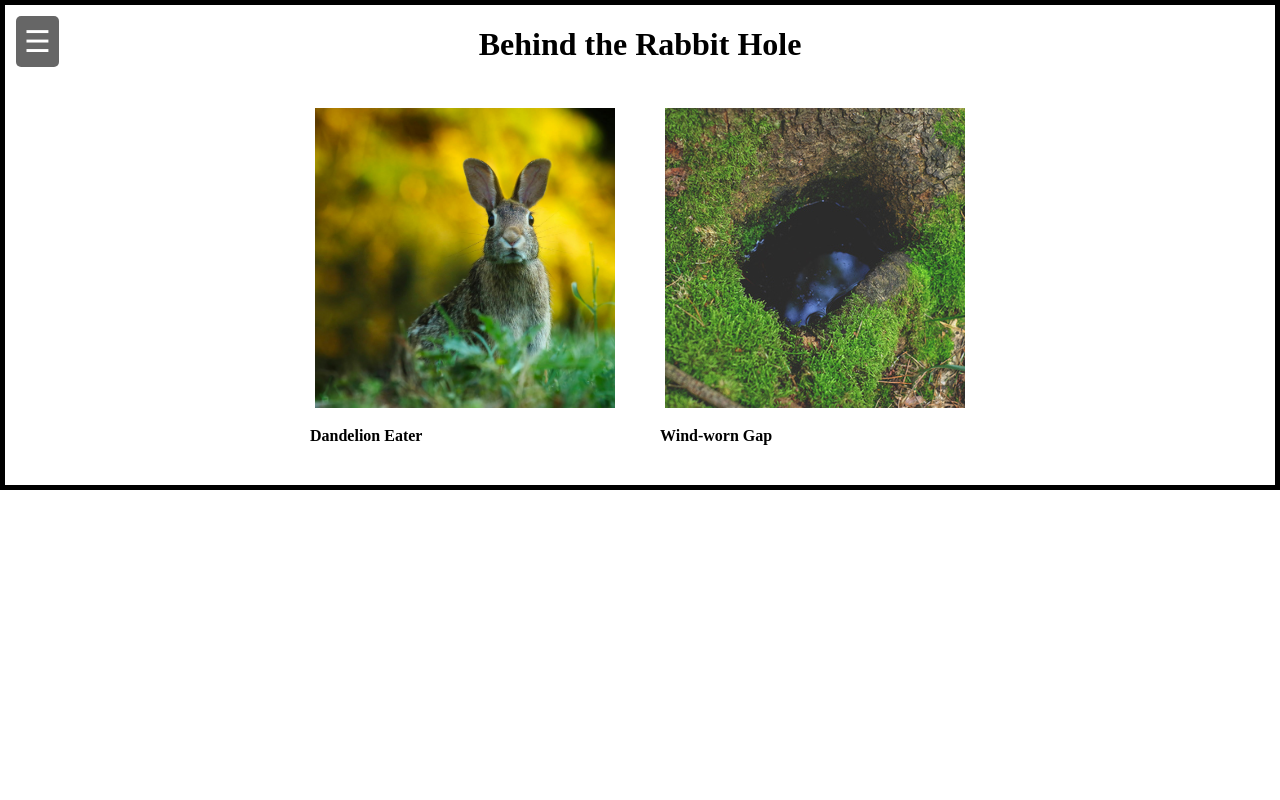
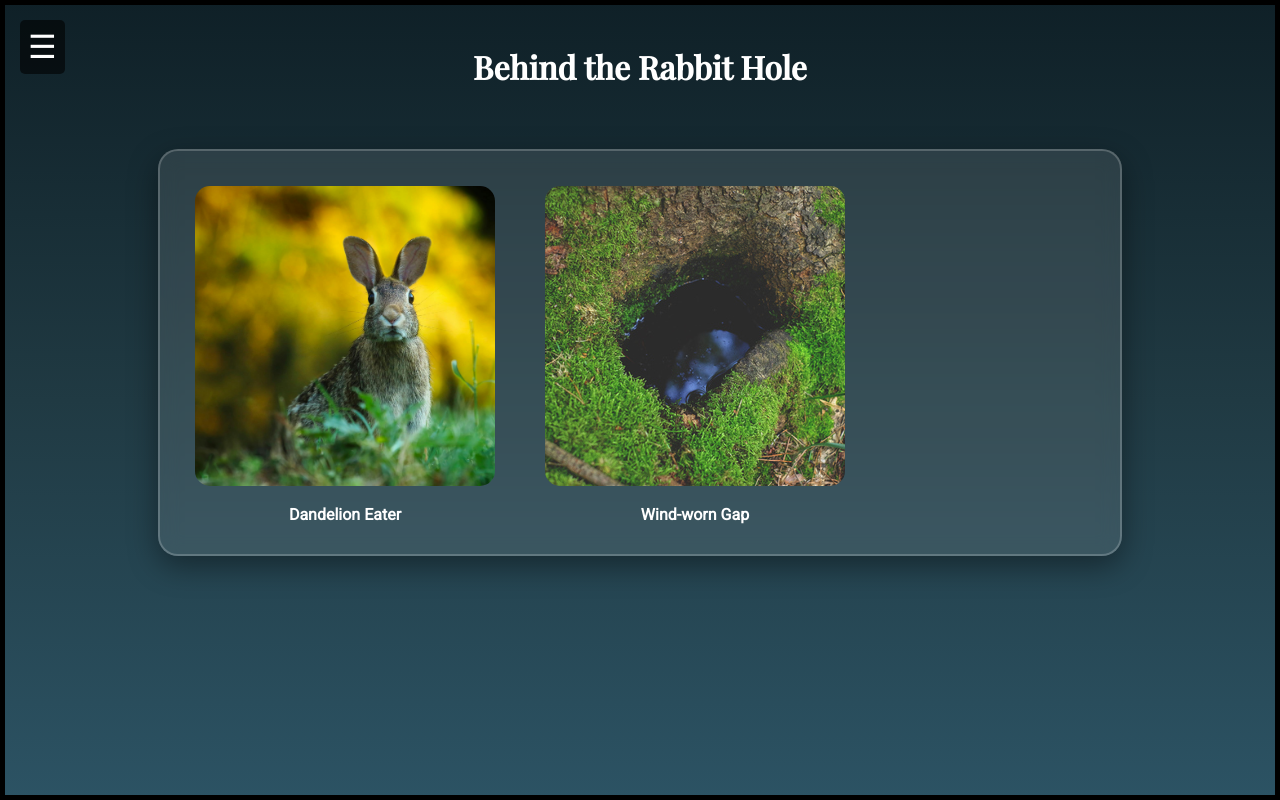
Before and after one commit to Jocelyn-McKnight/behind_the_rabbit_hole, a plain HTML site: page basic.html in a window 1280 px wide. Drawn offline with nearby package versions, Linux system fonts and the light colour scheme.

Commit message:
Update basic.html

```diff
--- a/basic.html
+++ b/basic.html
@@ -7,27 +7,107 @@
   <link rel="stylesheet" href="main.css" />
   <link rel="icon" type="image/x-icon" href="img/rabbit.ico" />
   <style>
+    @import url('https://fonts.googleapis.com/css2?family=Playfair+Display:wght@500&family=Roboto&display=swap');
+
+    body {
+      margin: 0;
+      padding: 0;
+      background: linear-gradient(to bottom, #0f2027, #203a43, #2c5364);
+      font-family: 'Roboto', sans-serif;
+      color: #fff;
+      display: flex;
+      flex-direction: column;
+      align-items: center;
+      min-height: 100vh;
+      overflow-x: hidden;
+    }
+
+    h1 {
+      font-family: 'Playfair Display', serif;
+      font-size: 2em;
+      margin-top: 40px;
+      text-align: center;
+    }
+
+    .container {
+      max-width: 900px;
+      width: 90%;
+      background: rgba(255, 255, 255, 0.1);
+      border: 2px solid rgba(255, 255, 255, 0.2);
+      border-radius: 20px;
+      padding: 30px;
+      box-shadow: 0 10px 30px rgba(0, 0, 0, 0.4);
+      backdrop-filter: blur(10px);
+      text-align: center;
+      margin: 40px auto;
+      animation: fadeIn 0.8s ease;
+    }
+
+    @keyframes fadeIn {
+      from { opacity: 0; transform: translateY(20px); }
+      to { opacity: 1; transform: translateY(0); }
+    }
+
     .choice-container {
       display: flex;
       justify-content: center;
       gap: 40px;
-      margin: 40px auto;
       flex-wrap: wrap;
     }
+
     .choice {
       width: 300px;
       height: 300px;
       object-fit: cover;
       cursor: pointer;
       border: 5px solid transparent;
+      border-radius: 20px;
       transition: border 0.3s;
     }
+
     .choice:hover {
-      border: 5px solid #333;
+      border: 5px solid #00bcd4;
     }
+
     .label {
       font-weight: bold;
       margin-top: 10px;
+    }
+
+    .hamburger-icon {
+      position: absolute;
+      top: 20px;
+      left: 20px;
+      font-size: 2em;
+      color: #fff;
+      cursor: pointer;
+      z-index: 1000;
+    }
+
+    .menu-toggle {
+      display: none;
+    }
+
+    .hamburger-menu {
+      display: none;
+      position: absolute;
+      top: 60px;
+      left: 20px;
+      background: rgba(255, 255, 255, 0.1);
+      padding: 10px 20px;
+      border-radius: 10px;
+      backdrop-filter: blur(10px);
+    }
+
+    .hamburger-menu a {
+      display: block;
+      color: #fff;
+      text-decoration: none;
+      margin: 10px 0;
+    }
+
+    #menu-toggle:checked + .hamburger-icon + .hamburger-menu {
+      display: block;
     }
   </style>
 </head>
@@ -45,6 +125,7 @@
 
   <h1>Behind the Rabbit Hole</h1>
 
+  <div class="container">
     <div class="choice-container">
       <div onclick="select('left')">
         <img id="imgLeft" class="choice" src="" alt="Left option">
@@ -53,6 +134,7 @@
       <div onclick="select('right')">
         <img id="imgRight" class="choice" src="" alt="Right option">
         <div class="label" id="labelRight"></div>
+      </div>
     </div>
   </div>
 
@@ -72,7 +154,6 @@ rabbits: [
         { image: "img/rabbits/r11.jpg", label: "Dandelion Eater" },
         { image: "img/rabbits/r12.jpg", label: "Velveteen Floof" }
       ],
-
       hole: [
         { image: "img/hole/h1.jpg", label: "Deep Cave" },
         { image: "img/hole/h2.jpg", label: "Dark Entrance" },
@@ -87,7 +168,6 @@ hole: [
         { image: "img/hole/h11.jpg", label: "Wind-worn Gap" },
         { image: "img/hole/h12.jpg", label: "Sinkhole Mouth" }
       ],
-
       alice: [
         { image: "img/alice/a1.jpg", label: "Alice Wonders" },
         { image: "img/alice/a2.jpg", label: "Curious Eyes" },
@@ -123,7 +203,6 @@ function showPair() {
       let left, right;
 
       if (round % 3 === 0) {
-    // Inject one from different category
         left = choose(sameCatArray);
         right = choose(altCatArray);
         right.tag = altCatKey;
@@ -147,6 +226,5 @@ function showPair() {
 
     window.onload = showPair;
   </script>
-
 </body>
 </html>
```
Lines whose indentation alone changed are shown as unchanged.
